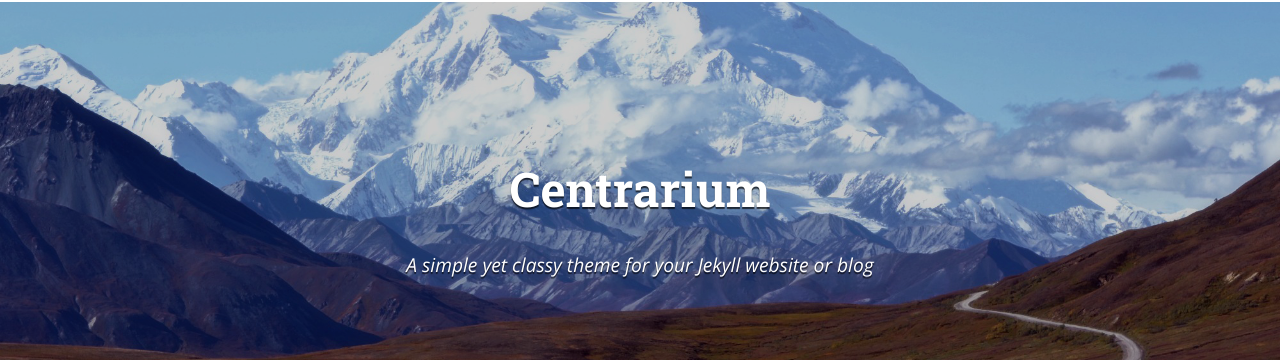
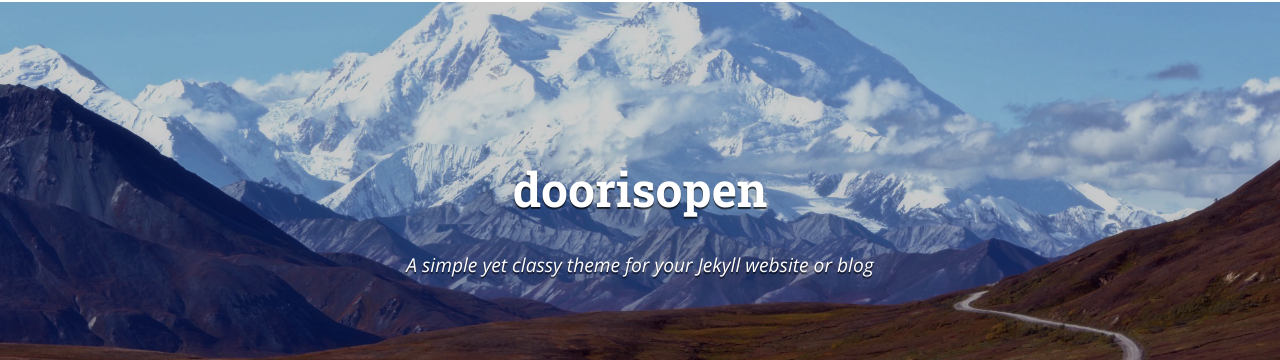
Before and after one commit to doorisopen/doorisopen.github.io, a Jekyll site: the page built from index.html, in a window 1280 px wide and 900 px high. Shown: the part 62-422 px from the top of the window. Built offline with Jekyll 4.4.1, drawn with Linux system fonts in a browser that asks for light colours; nearby versions of some CDN libraries; the list of posts is cut into pages by our own code.

Commit message:
Update _config.yml

```diff
--- a/_config.yml
+++ b/_config.yml
@@ -9,7 +9,7 @@
   - "/vendor/"
 
 # Site settings
-title: Centrarium
+title: doorisopen
 subtitle: "A simple yet classy theme for your Jekyll website or blog"
 email: audauddl2@gmail.com
 name: TaeWoong Lee
```
